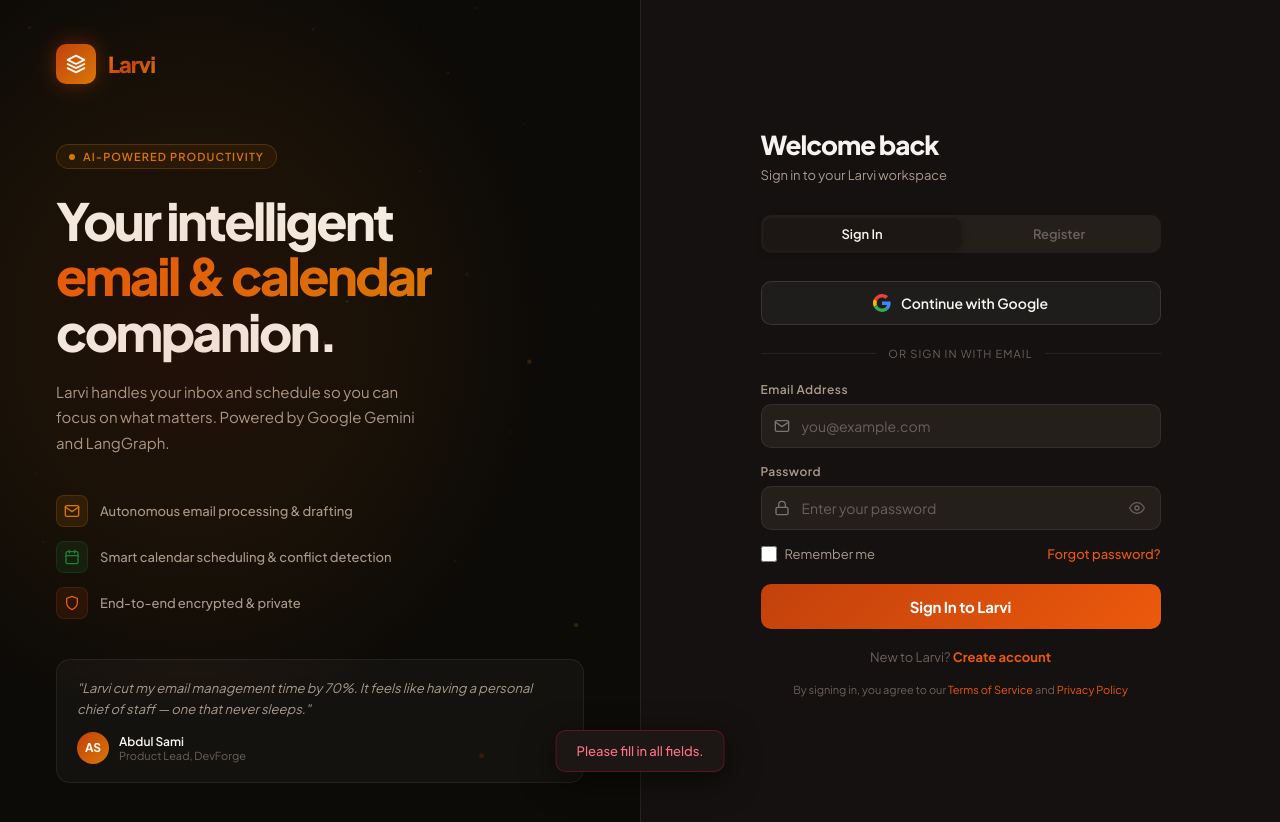
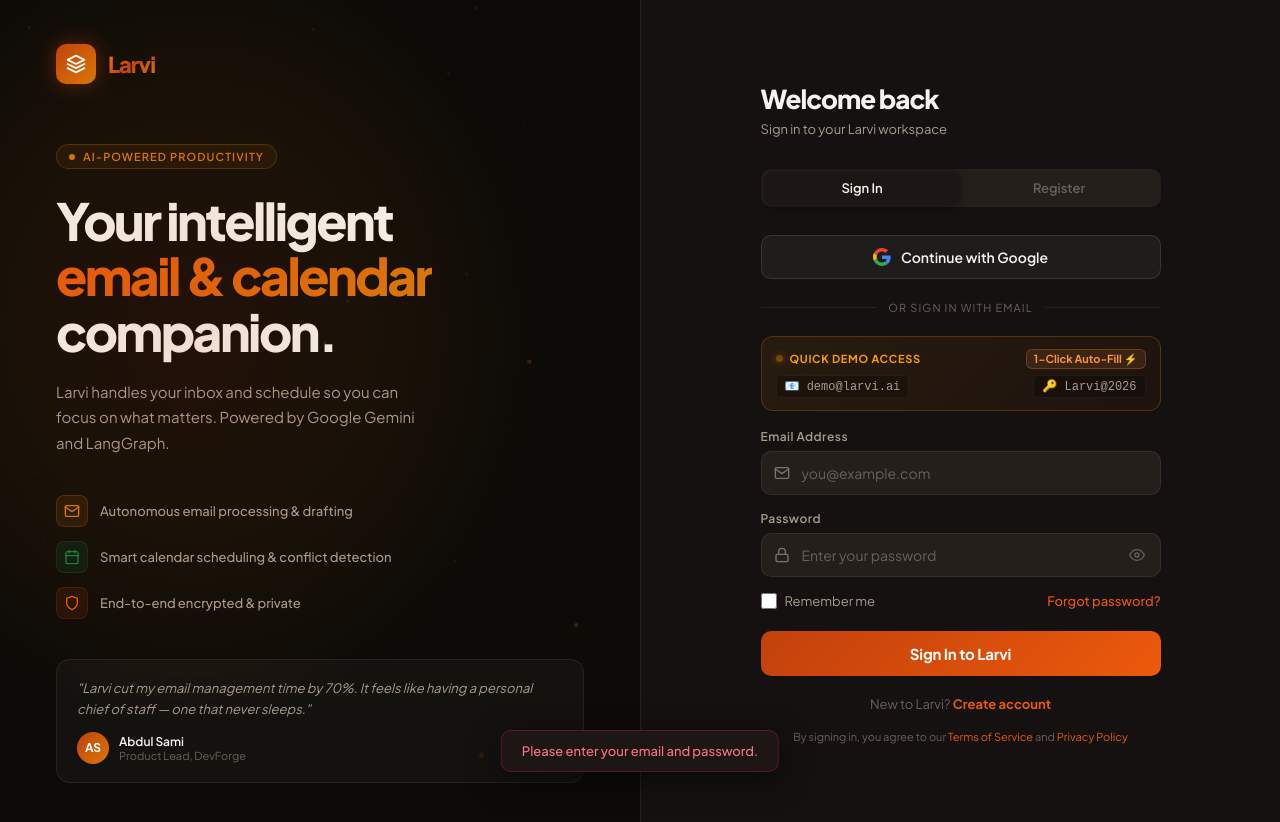
Before and after one commit to abdulsamiuthwal-eng/larvi-autonomous-agent., a plain HTML site: page frontend/login.html in a window 1280 px wide. Both pictures are taken after a click on the button "Sign In to Larvi". Shown: the top 822 px of the page. Drawn offline with Linux system fonts and the light colour scheme.

Commit message:
feat: add 1-click Demo Access card and credential validation on login page

```diff
--- a/frontend/login.html
+++ b/frontend/login.html
@@ -546,6 +546,78 @@
     .toast.success { border-color: rgba(21,128,61,.4); color: #4ade80; }
     .toast.error   { border-color: rgba(190,18,60,.4);  color: #fb7185; }
 
+    /* ── Demo Access Card ── */
+    .demo-badge-card {
+      background: linear-gradient(135deg, rgba(217,119,6,.1) 0%, rgba(194,65,12,.06) 100%);
+      border: 1px solid rgba(217,119,6,.28);
+      border-radius: 12px;
+      padding: 12px 14px;
+      margin-bottom: 18px;
+      cursor: pointer;
+      transition: all .25s ease;
+      position: relative;
+      overflow: hidden;
+    }
+    .demo-badge-card:hover {
+      background: linear-gradient(135deg, rgba(217,119,6,.18) 0%, rgba(194,65,12,.12) 100%);
+      border-color: rgba(245,158,11,.6);
+      transform: translateY(-2px);
+      box-shadow: 0 6px 20px rgba(194,65,12,.2);
+    }
+    .demo-badge-header {
+      display: flex;
+      align-items: center;
+      justify-content: space-between;
+      margin-bottom: 6px;
+    }
+    .demo-badge-left {
+      display: flex;
+      align-items: center;
+      gap: 7px;
+    }
+    .demo-pulse-dot {
+      width: 7px; height: 7px;
+      border-radius: 50%;
+      background: #F59E0B;
+      box-shadow: 0 0 8px #F59E0B;
+      animation: blink 1.8s ease-in-out infinite;
+    }
+    .demo-badge-title {
+      font-size: 11px;
+      font-weight: 700;
+      letter-spacing: .06em;
+      text-transform: uppercase;
+      color: #F59E0B;
+    }
+    .demo-badge-action {
+      font-size: 11px;
+      font-weight: 700;
+      color: #FB923C;
+      background: rgba(251,146,60,.12);
+      border: 1px solid rgba(251,146,60,.25);
+      border-radius: 6px;
+      padding: 2px 7px;
+      transition: all .2s;
+    }
+    .demo-badge-card:hover .demo-badge-action {
+      background: rgba(251,146,60,.25);
+      color: #FFF;
+    }
+    .demo-badge-creds {
+      display: flex;
+      align-items: center;
+      justify-content: space-between;
+      font-size: 12px;
+      color: var(--text-sub);
+      font-family: monospace;
+    }
+    .demo-badge-creds span {
+      background: rgba(0,0,0,.25);
+      padding: 3px 8px;
+      border-radius: 5px;
+      border: 1px solid rgba(255,255,255,.05);
+    }
+
     /* ── Responsive ── */
     @media (max-width: 768px) {
       .layout { grid-template-columns: 1fr; }
@@ -664,6 +736,21 @@
           <div class="divider-line"></div>
           <span class="divider-text">or sign in with email</span>
           <div class="divider-line"></div>
+        </div>
+
+        <!-- ⚡ 1-Click Demo Access Card -->
+        <div class="demo-badge-card" onclick="autoFillDemo()" title="Click to auto-fill demo credentials">
+          <div class="demo-badge-header">
+            <div class="demo-badge-left">
+              <span class="demo-pulse-dot"></span>
+              <span class="demo-badge-title">Quick Demo Access</span>
+            </div>
+            <span class="demo-badge-action">1-Click Auto-Fill ⚡</span>
+          </div>
+          <div class="demo-badge-creds">
+            <span>📧 demo@larvi.ai</span>
+            <span>🔑 Larvi@2026</span>
+          </div>
         </div>
 
         <div class="field">
@@ -964,18 +1051,70 @@
     }, 800);
   }
 
-  /* ── Login ── */
+  /* ── 1-Click Auto Fill Demo Credentials ── */
+  function autoFillDemo() {
+    const emailInp = document.getElementById('login-email');
+    const passInp  = document.getElementById('login-password');
+    emailInp.value = 'demo@larvi.ai';
+    passInp.value  = 'Larvi@2026';
+
+    emailInp.style.borderColor = '#F59E0B';
+    passInp.style.borderColor  = '#F59E0B';
+    setTimeout(() => {
+      emailInp.style.borderColor = '';
+      passInp.style.borderColor = '';
+    }, 1500);
+
+    showToast('⚡ Demo credentials auto-filled! Click Sign In.', 'success');
+  }
+
+  /* ── Login Validation ── */
   function handleLogin() {
-    const email = document.getElementById('login-email').value.trim();
-    const pass  = document.getElementById('login-password').value;
-    if (!email || !pass) { showToast('Please fill in all fields.', 'error'); return; }
-    if (!email.includes('@')) { showToast('Enter a valid email address.', 'error'); return; }
+    const emailInp = document.getElementById('login-email');
+    const passInp  = document.getElementById('login-password');
+    const email = emailInp.value.trim();
+    const pass  = passInp.value;
 
-    // For this demo — show success then redirect
-    showToast('Signing you in…', 'success');
+    if (!email || !pass) {
+      showToast('Please enter your email and password.', 'error');
+      return;
+    }
+    if (!email.includes('@')) {
+      showToast('Enter a valid email address.', 'error');
+      return;
+    }
+
+    // Check registered accounts in localStorage
+    let registeredUsers = [];
+    try {
+      registeredUsers = JSON.parse(localStorage.getItem('larvi_registered_users') || '[]');
+    } catch(e) { registeredUsers = []; }
+
+    const isDemoUser = (email.toLowerCase() === 'demo@larvi.ai' && pass === 'Larvi@2026');
+    const isOwnerUser = (email.toLowerCase() === 'abdulsamiuthwal@gmail.com' && (pass === 'Larvi@2026' || pass.length >= 6));
+    const isRegistered = registeredUsers.find(u => u.email.toLowerCase() === email.toLowerCase() && u.pass === pass);
+
+    if (!isDemoUser && !isOwnerUser && !isRegistered) {
+      emailInp.style.borderColor = '#BE123C';
+      passInp.style.borderColor = '#BE123C';
+      setTimeout(() => {
+        emailInp.style.borderColor = '';
+        passInp.style.borderColor = '';
+      }, 2500);
+
+      showToast('❌ Invalid credentials. Click "Quick Demo Access" above to auto-fill.', 'error');
+      return;
+    }
+
+    // Save active profile session
+    const displayName = isDemoUser ? 'Demo User' : (isRegistered ? isRegistered.name : 'Abdul Sami');
+    localStorage.setItem('larvi_user_email', email);
+    localStorage.setItem('larvi_user_name', displayName);
+
+    showToast('Signing you in to Larvi…', 'success');
     setTimeout(() => {
       window.location.href = 'index.html';
-    }, 1200);
+    }, 900);
   }
 
   /* ── Register ── */
@@ -991,8 +1130,17 @@
     if (pass.length < 6) { showToast('Password must be at least 6 characters.', 'error'); return; }
     if (pass !== confirm) { showToast('Passwords do not match.', 'error'); return; }
 
-    showToast('Account created! Signing in…', 'success');
-    setTimeout(() => { window.location.href = 'index.html'; }, 1400);
+    // Save newly registered user in localStorage
+    try {
+      const users = JSON.parse(localStorage.getItem('larvi_registered_users') || '[]');
+      users.push({ email, pass, name: first + ' ' + last });
+      localStorage.setItem('larvi_registered_users', JSON.stringify(users));
+      localStorage.setItem('larvi_user_email', email);
+      localStorage.setItem('larvi_user_name', first + ' ' + last);
+    } catch(e) {}
+
+    showToast('Account created successfully! Signing in…', 'success');
+    setTimeout(() => { window.location.href = 'index.html'; }, 1000);
   }
 
   /* ── Forgot Password ── */
```
